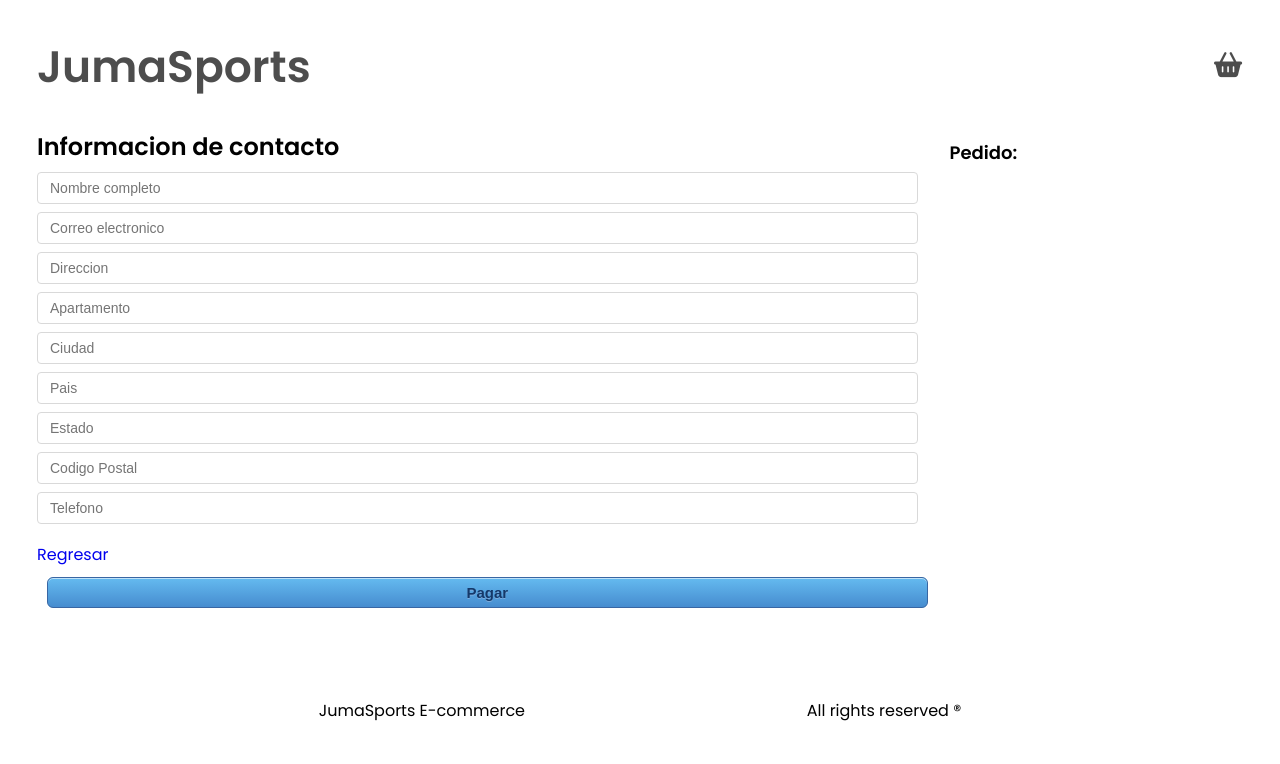
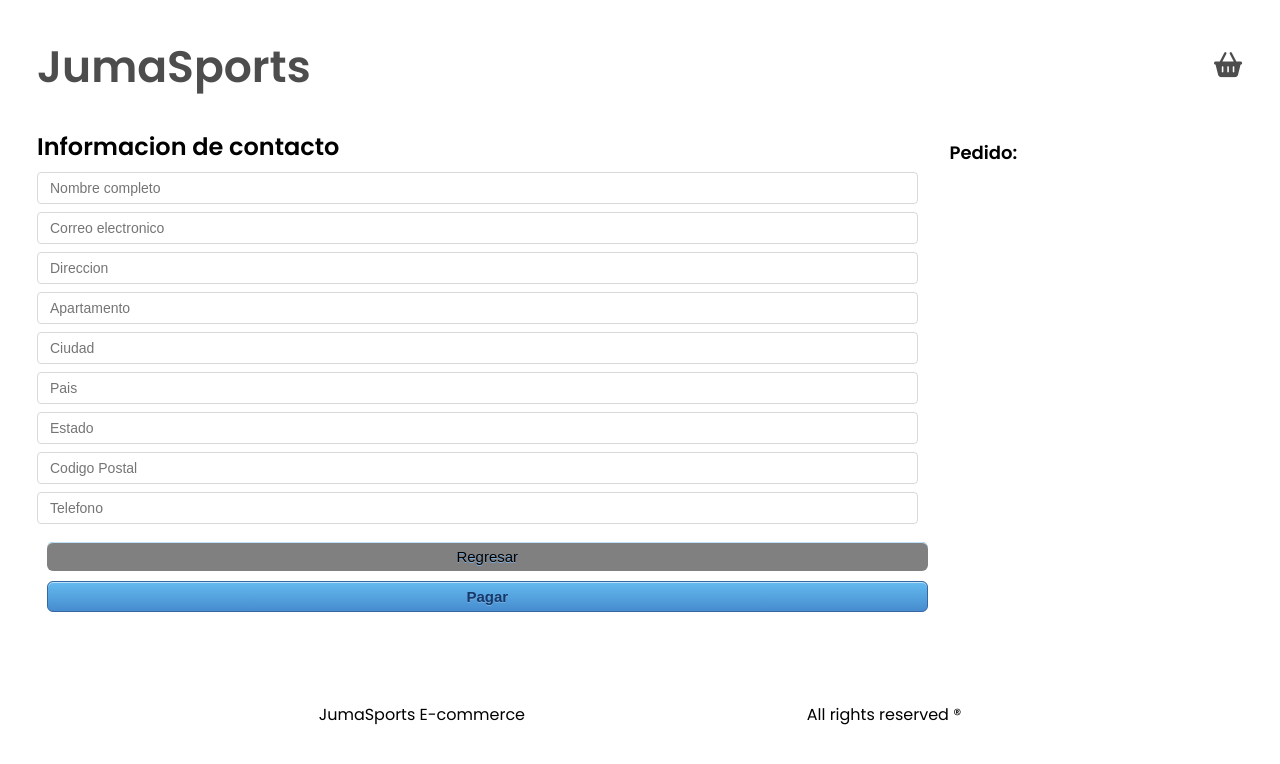
Before and after one commit to JMSafadi/ecommerce-app, a React (Vite) app: page /checkout/information in a window 1280 px wide. Shown: the top 764 px of the page. Built offline with nearby package versions, Linux system fonts and the light colour scheme.

Commit message:
update classes

```diff
--- a/src/containers/Information.jsx
+++ b/src/containers/Information.jsx
@@ -28,6 +28,8 @@ const Information = () => {
     navigate('/checkout/payment')
   }
 
+  console.log(cart)
+
   return (
       <div className='Information'>
         <div className='Information-content'>
@@ -50,7 +52,7 @@ const Information = () => {
           <div className='Information-button'>
             <div className='Information-back'>
             <Link to='/checkout'>
-              Regresar
+              <button style={{background: 'grey', color: 'black', border:'none', fontWeight:'normal'}}>Regresar</button>
             </Link>
             </div>
             <div className='Information-next'>
@@ -63,6 +65,7 @@ const Information = () => {
           {cart.map((item) => (
             <div className='Information-element'>
               <h4>{item.title}</h4>
+              <img src={item.image} alt={item.title}/>
               <span>
                 $
                 {item.price}
```
